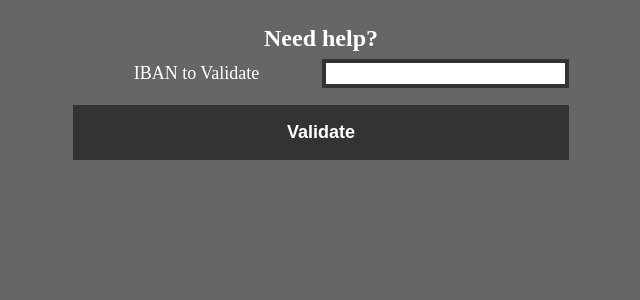
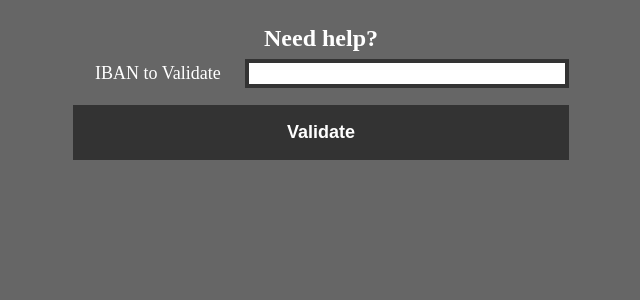
Before and after one commit to Crowmorian/testerToolkit_App, a Flask app: page /validateIBAN in a window 1280 px wide. Shown: the part 103-403 px from the top of the page, without its empty margins (319-959 px from the left). Run offline with Flask 3, Linux system fonts and the light colour scheme; a user stored in the database is signed in; tables that the repository leaves empty hold one stand-in row (values such as "Sample post"); parts of the project's set-up code (start-up, migrations or seed data) failed here and were passed over.

Commit message:
Signed-off-by: Crowmorian <crowmorian@gmail.com>

```diff
--- a/testerToolkit_app/project/templates/static/base.css
+++ b/testerToolkit_app/project/templates/static/base.css
@@ -459,6 +459,14 @@ a.client-item:hover {
 	width: 50%;
 }
 
+.generators-input-column-iban-r{
+	width: 70%;
+}
+
+.generators-input-column-iban-l{
+	width: 30%;
+}
+
 .generators-input-track{
 	height: 25px;
 	margin-top: 5px;
--- a/testerToolkit_app/project/templates/validateIBAN.html
+++ b/testerToolkit_app/project/templates/validateIBAN.html
@@ -36,10 +36,10 @@
                 {% endif %}
             {% endwith %}
             <tr class="generators-input-track">
-                <td class="generators-input-column">
+                <td class="generators-input-column-l">
                     <label class="generators-label" for="ibanValNumber">IBAN to Validate</label>
                 </td>
-                <td class="generators-input-column">
+                <td class="generators-input-column-r">
                     <input class="generators-input-wide" type="text" id="ibanValNumber" name="ibanValNumber" value="{{ibanValNumber}}">
                 </td>
             </tr>
```
